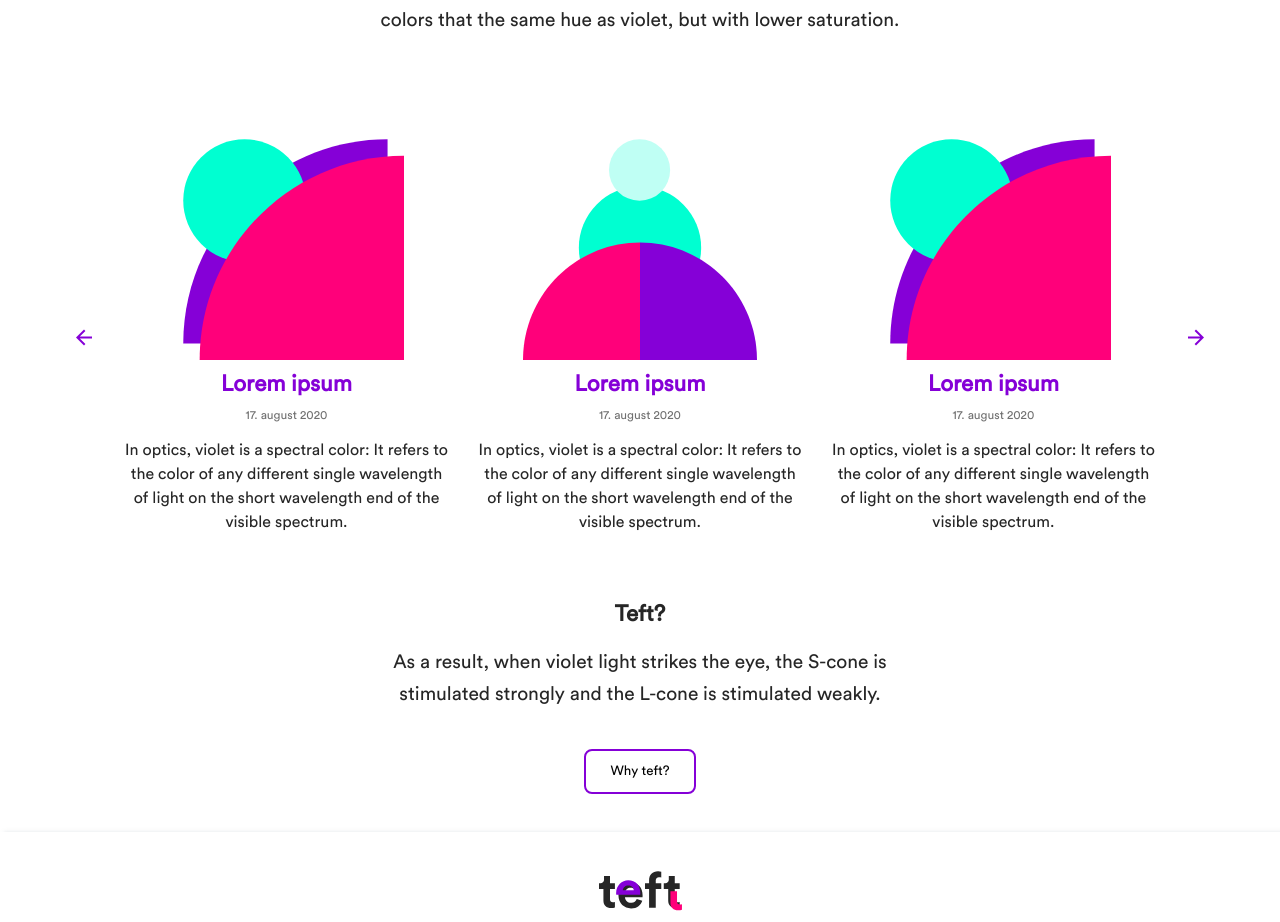
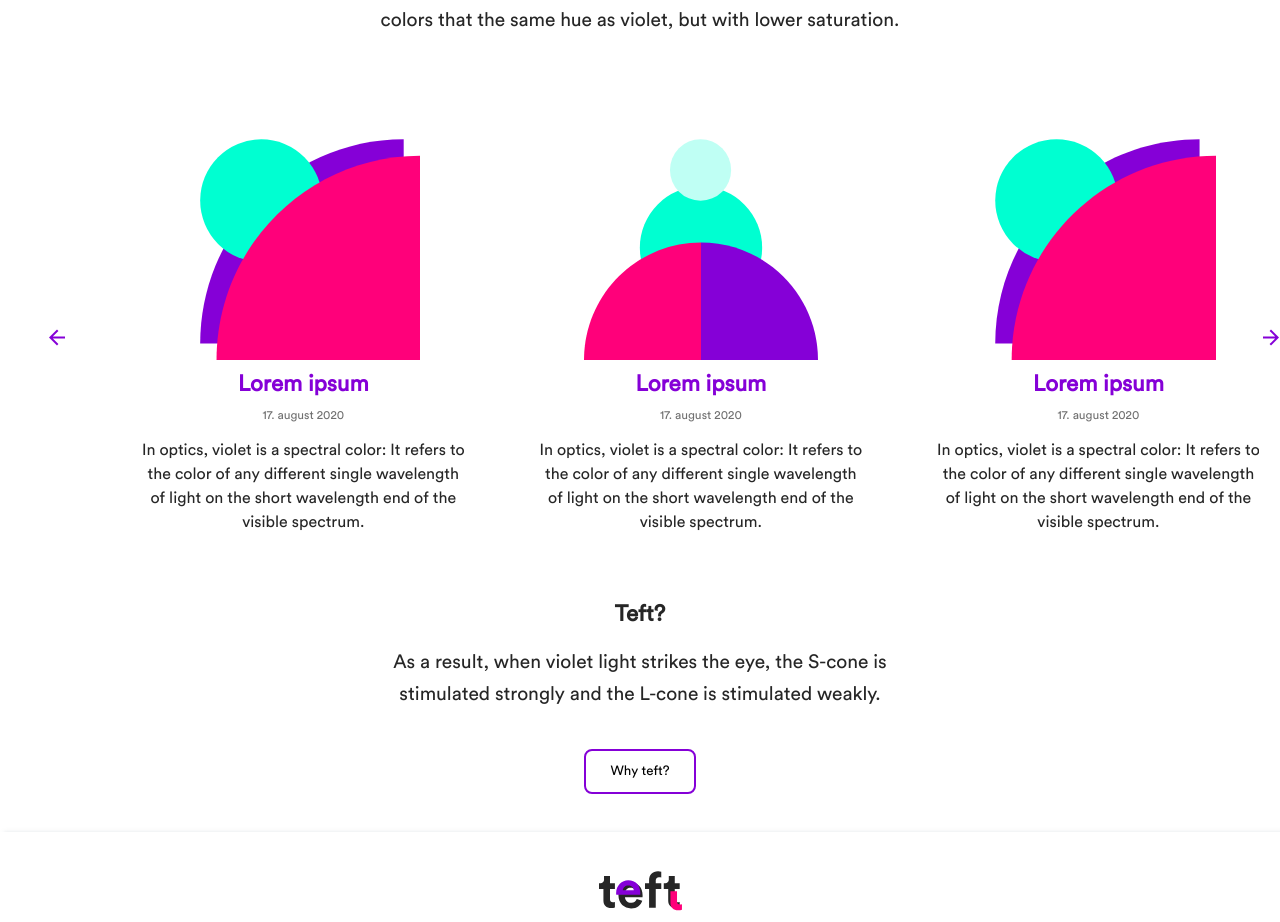
Before and after one commit to maaaaciej/dekodetest, a React (Create React App) app: page /teft/circles/purple-circles in a window 1280 px wide. Shown: the part 1687-2609 px from the top of the page. Built offline with nearby package versions, Linux system fonts and the light colour scheme.

Commit message:
finished carousel

```diff
--- a/src/assets/data/data.static.js
+++ b/src/assets/data/data.static.js
@@ -54,6 +54,7 @@ const data = {
     },
     {
       image: image2,
+
       title: "Lorem ipsum",
       date: "17. august 2020",
       text:
@@ -61,6 +62,53 @@ const data = {
     },
     {
       image: image3,
+
+      title: "Lorem ipsum",
+      date: "17. august 2020",
+      text:
+        "In optics, violet is a spectral color: It refers to the color of any different single wavelength of light on the short wavelength end of the visible spectrum.",
+    },
+    {
+      image: image1,
+      title: "Lorem ipsum",
+      date: "17. august 2020",
+      text:
+        "In optics, violet is a spectral color: It refers to the color of any different single wavelength of light on the short wavelength end of the visible spectrum.",
+    },
+    {
+      image: image2,
+
+      title: "Lorem ipsum",
+      date: "17. august 2020",
+      text:
+        "In optics, violet is a spectral color: It refers to the color of any different single wavelength of light on the short wavelength end of the visible spectrum.",
+    },
+    {
+      image: image3,
+
+      title: "Lorem ipsum",
+      date: "17. august 2020",
+      text:
+        "In optics, violet is a spectral color: It refers to the color of any different single wavelength of light on the short wavelength end of the visible spectrum.",
+    },
+    {
+      image: image1,
+      title: "Lorem ipsum",
+      date: "17. august 2020",
+      text:
+        "In optics, violet is a spectral color: It refers to the color of any different single wavelength of light on the short wavelength end of the visible spectrum.",
+    },
+    {
+      image: image2,
+
+      title: "Lorem ipsum",
+      date: "17. august 2020",
+      text:
+        "In optics, violet is a spectral color: It refers to the color of any different single wavelength of light on the short wavelength end of the visible spectrum.",
+    },
+    {
+      image: image3,
+
       title: "Lorem ipsum",
       date: "17. august 2020",
       text:
--- a/src/components/Card/card.styles.scss
+++ b/src/components/Card/card.styles.scss
@@ -3,7 +3,7 @@
 
 .card {
   font-family: Circular Std Book;
-  width: 27.4%;
+  width: 100%;
   display: flex;
   flex-direction: column;
 
--- a/src/components/CardContainer/cardcontainer.component.jsx
+++ b/src/components/CardContainer/cardcontainer.component.jsx
@@ -1,4 +1,4 @@
-import React from "react";
+import React, { useState } from "react";
 
 import Card from "../Card/card.component";
 
@@ -12,20 +12,64 @@ import "./cardcontainer.styles.scss";
 
 const CardContainer = () => {
   const cards = data.cardCarousel;
+  //Using the useState-hook to keep track of the current x-offset.
+  const [xOffset, setxOffset] = useState(0);
+  /*The two functions below calculate the x-offset of the cards, based on the
+  total number of cards given, makingn the component dynamic, as opposed to hardcoding a value.
+  the "123" is the default offset value calculated based on the card width
+  once all of the cards have been on screen,  the x-offset resets to the start.  */
+  const previousCard = () => {
+    xOffset >= 0
+      ? setxOffset(-(cards.length / 3) * 123)
+      : setxOffset(xOffset + 123);
+  };
+  const nextCard = () => {
+    xOffset <= -(cards.length / 3) * 123
+      ? setxOffset(0)
+      : setxOffset(xOffset - 123);
+  };
 
   return (
     <div className="cardcontainer">
-      <img src={left} alt="left arrow" />
+      {/* in case of there only being 3 cards, we don't render the arrows. */}
+      {cards.length === 3 ? (
+        <div className="empty"></div>
+      ) : (
+        <img
+          onClick={previousCard}
+          className="cardcontainer-arrow"
+          src={left}
+          alt="left arrow"
+        />
+      )}
+      <div className="cardcontainer-wrapper">
         {cards.map((card, index) => (
+          <div
+            key={index}
+            className="cardcontainer-wrapper-card"
+            style={{
+              transform: `translateX(${xOffset}%)`,
+            }}
+          >
             <Card
-          key={index}
               image={card.image}
               title={card.title}
               date={card.date}
               text={card.text}
             />
+          </div>
         ))}
-      <img src={right} alt="right arrow" />
+      </div>
+      {cards.length === 3 ? (
+        <div className="empty"></div>
+      ) : (
+        <img
+          onClick={nextCard}
+          className="cardcontainer-arrow"
+          src={right}
+          alt="right arrow"
+        />
+      )}
     </div>
   );
 };
--- a/src/components/CardContainer/cardcontainer.styles.scss
+++ b/src/components/CardContainer/cardcontainer.styles.scss
@@ -3,4 +3,24 @@
   justify-content: space-evenly;
   margin: 4% auto;
   width: 93%;
+  box-sizing: border-box;
+  .cardcontainer-arrow {
+    cursor: pointer;
+    background-color: #ffffff;
+    z-index: 10;
+  }
+  .cardcontainer-wrapper {
+    display: flex;
+    justify-content: flex-start;
+    min-width: 100%;
+    overflow: hidden;
+    position: relative;
+
+    .cardcontainer-wrapper-card {
+      flex: 0 0 auto;
+      width: 27.4%;
+      margin-left: 6%;
+      transition: 0.9s;
+    }
+  }
 }
```
Lines whose indentation alone changed are shown as unchanged.
